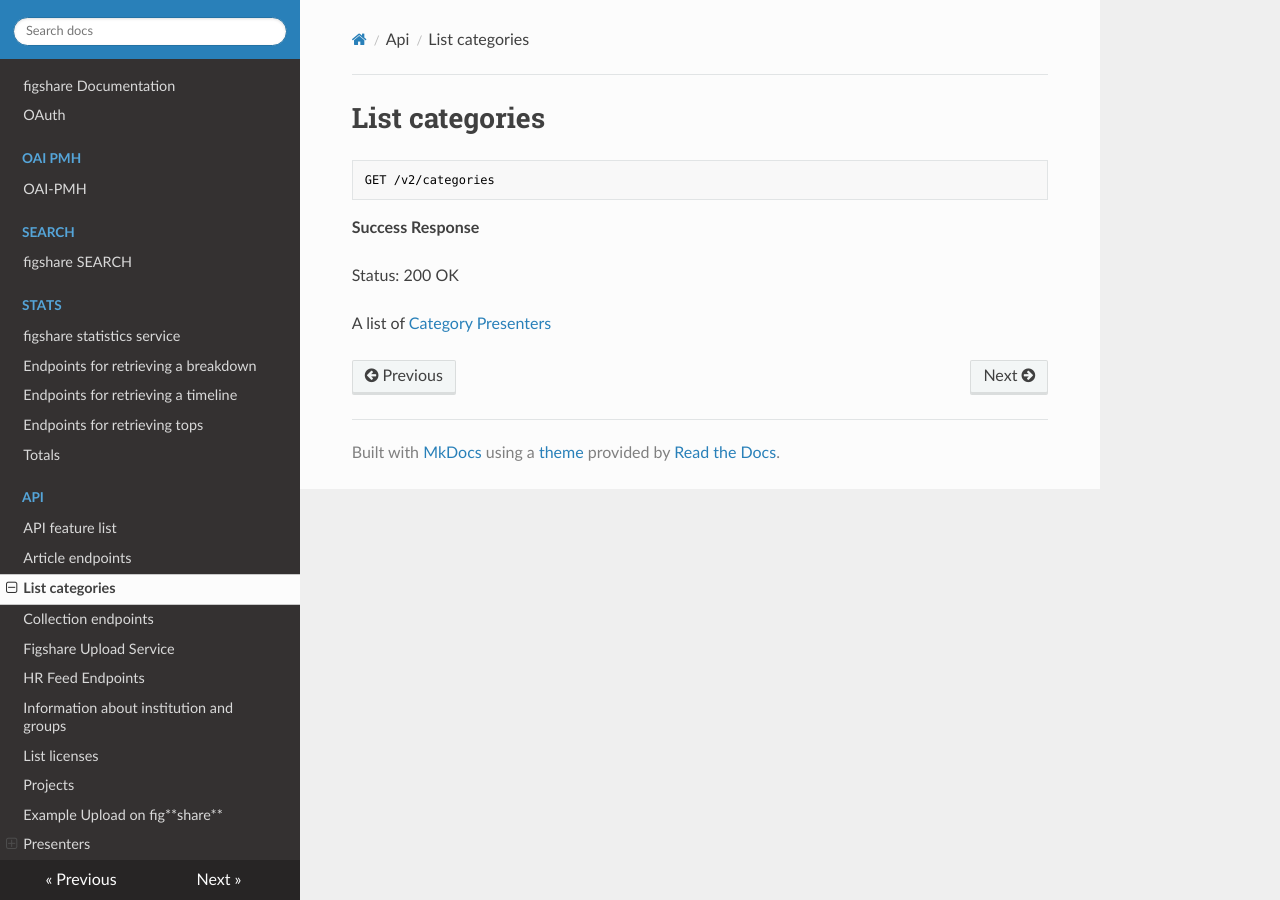
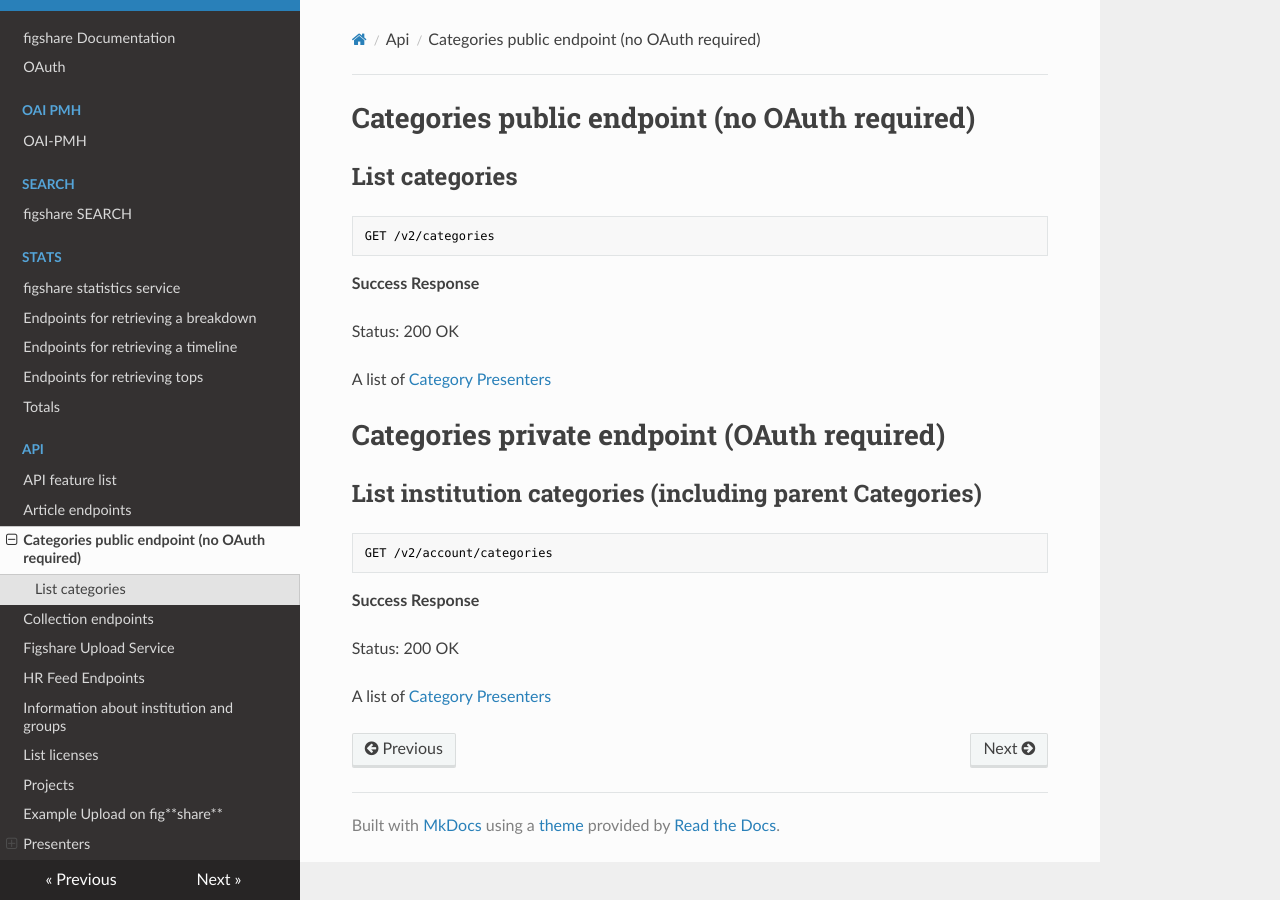
Before and after one commit to figshare/user_documentation, an MkDocs documentation site: the page built from docs/api/categories.md, in a window 1280 px wide. Built offline with MkDocs 1.6.1, drawn with Linux system fonts in a browser that asks for light colours; nearby versions of some CDN libraries.

Commit message:
Add Category private Endpoint

```diff
--- a/docs/api/categories.md
+++ b/docs/api/categories.md
@@ -1,4 +1,6 @@
-# List categories
+# Categories public endpoint (no OAuth required)
+
+## List categories
 
     GET /v2/categories
 
@@ -7,3 +9,16 @@
 Status: 200 OK
 
 A list of [Category Presenters](presenters/category.md#categorypresenter)
+
+
+# Categories private endpoint (OAuth required)
+
+## List institution categories (including parent Categories)
+
+    GET /v2/account/categories
+
+**Success Response**
+
+Status: 200 OK
+
+A list of [Category Presenters](presenters/category.md#categorypresenter)
```
